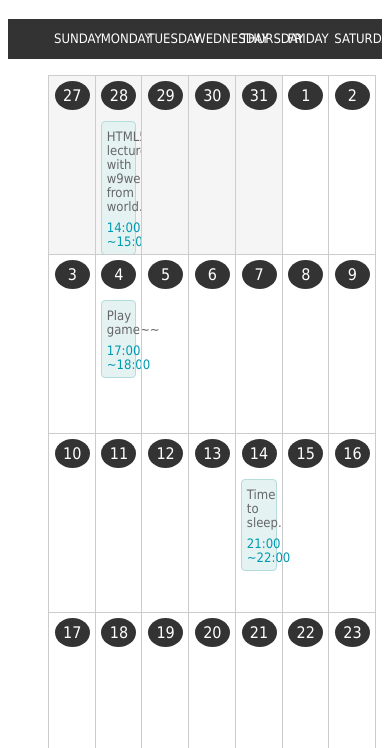
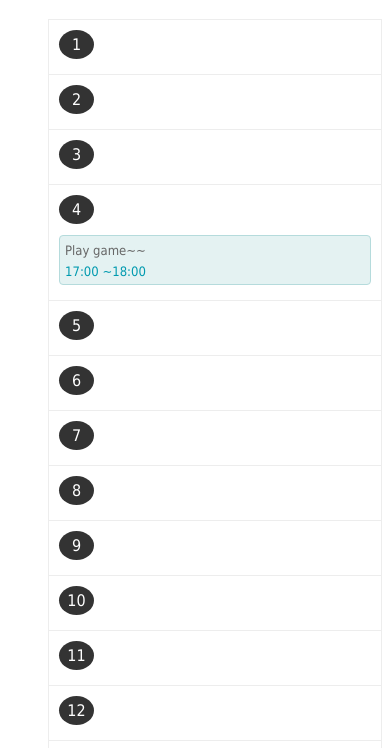
Before and after one commit to w9wen/ProjectsInCss, a plain HTML site: page S3-Calendar/index.html in a window 390 px wide. Shown: the part 62-810 px from the top of the page. Drawn offline with Linux system fonts and the light colour scheme.

Commit message:
[S3] Calendar responsive page.

```diff
--- a/S3-Calendar/css/style.css
+++ b/S3-Calendar/css/style.css
@@ -90,3 +90,22 @@ body {
   background: #f5f5f5;
   color: #666;
 }
+
+@media (max-width: 768px) {
+  #calendar .weekdays,
+  #calendar .other-month {
+    display: none;
+  }
+
+  #calendar li {
+    height: auto !important;
+    border: 1px solid #ededed;
+    width: 100%;
+    padding: 10px;
+    margin-bottom: -1px;
+  }
+
+  #calendar .date {
+    float: left;
+  }
+}
```
